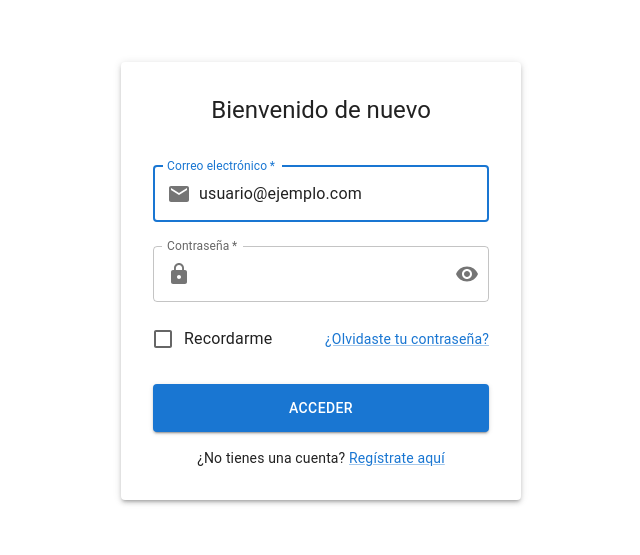
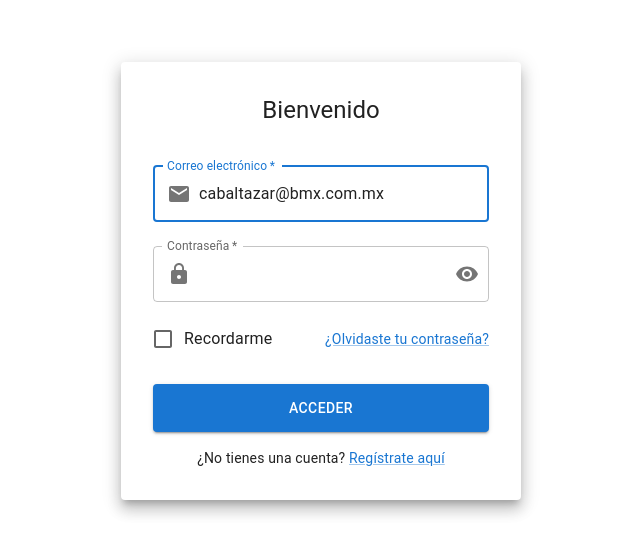
Before and after one commit to carlos-alberto-code/jumpingkids-frontend, a React (Vite) app: page / in a window 1280 px wide. Shown: the part 151-706 px from the top of the page, without its empty margins (319-959 px from the left). Built offline with nearby package versions, Linux system fonts and the light colour scheme.

Commit message:
Mejoras en el form

```diff
--- a/src/App.tsx
+++ b/src/App.tsx
@@ -4,22 +4,22 @@ import LoginForm from "./components/form/LoginForm";
 
 function App() {
   const handleLogin = async ({
-    email,
+    username,
     password,
     rememberMe,
   }: {
-    email: string;
+    username: string;
     password: string;
     rememberMe: boolean;
   }) => {
     // Aquí iría tu lógica de autenticación real
-    console.log("Intentando login con:", { email, password, rememberMe });
+    console.log("Intentando login con:", { username, password, rememberMe });
 
     // Simular una llamada API
     await new Promise((resolve) => setTimeout(resolve, 1500));
 
     // Si la autenticación es exitosa:
-    if (email === "usuario@ejemplo.com" && password === "contraseña123") {
+    if (username === "usuario@ejemplo.com" && password === "contraseña123") {
       console.log("Login exitoso!");
       window.location.href = "/dashboard";
     } else {
@@ -44,9 +44,9 @@ function App() {
         onLogin={handleLogin}
         onForgotPassword={handleForgotPassword}
         onRegister={handleRegister}
-        title="Bienvenido de nuevo"
+        title="Bienvenido"
         submitButtonText="Acceder"
-        initialEmail="usuario@ejemplo.com"
+        initialEmail="cabaltazar@bmx.com.mx"
         // logoComponent={<Logo height={60} />}
       />
     </Box>
--- a/src/components/form/LoginForm.tsx
+++ b/src/components/form/LoginForm.tsx
@@ -18,7 +18,7 @@ import {
 interface LoginFormProps {
   // Callbacks
   onLogin: (credentials: {
-    email: string;
+    username: string;
     password: string;
     rememberMe: boolean;
   }) => Promise<void>;
@@ -32,7 +32,7 @@ interface LoginFormProps {
   disableRememberMe?: boolean;
 
   // Visual components
-  //   logoComponent?: React.ReactNode;
+    logoComponent?: React.ReactNode;
 }
 
 const LoginForm: React.FC<LoginFormProps> = ({
@@ -43,7 +43,7 @@ const LoginForm: React.FC<LoginFormProps> = ({
   submitButtonText = "Iniciar Sesión",
   initialEmail = "",
   disableRememberMe = false,
-  //   logoComponent
+  logoComponent
 }) => {
   const [formData, setFormData] = useState({
     email: initialEmail,
@@ -84,7 +84,7 @@ const LoginForm: React.FC<LoginFormProps> = ({
 
       // Use the callback provided by the parent
       await onLogin({
-        email: formData.email,
+        username: formData.email,
         password: formData.password,
         rememberMe: formData.rememberMe,
       });
@@ -106,7 +106,7 @@ const LoginForm: React.FC<LoginFormProps> = ({
       }}
     >
       <Paper
-        elevation={3}
+        elevation={10}
         sx={{
           p: 4,
           maxWidth: "400px",
@@ -114,11 +114,11 @@ const LoginForm: React.FC<LoginFormProps> = ({
           mx: 2,
         }}
       >
-        {/* {logoComponent && (
+        {logoComponent && (
           <Box sx={{ display: 'flex', justifyContent: 'center', mb: 3 }}>
             {logoComponent}
           </Box>
-        )} */}
+        )}
 
         <Typography
           variant="h5"
```
